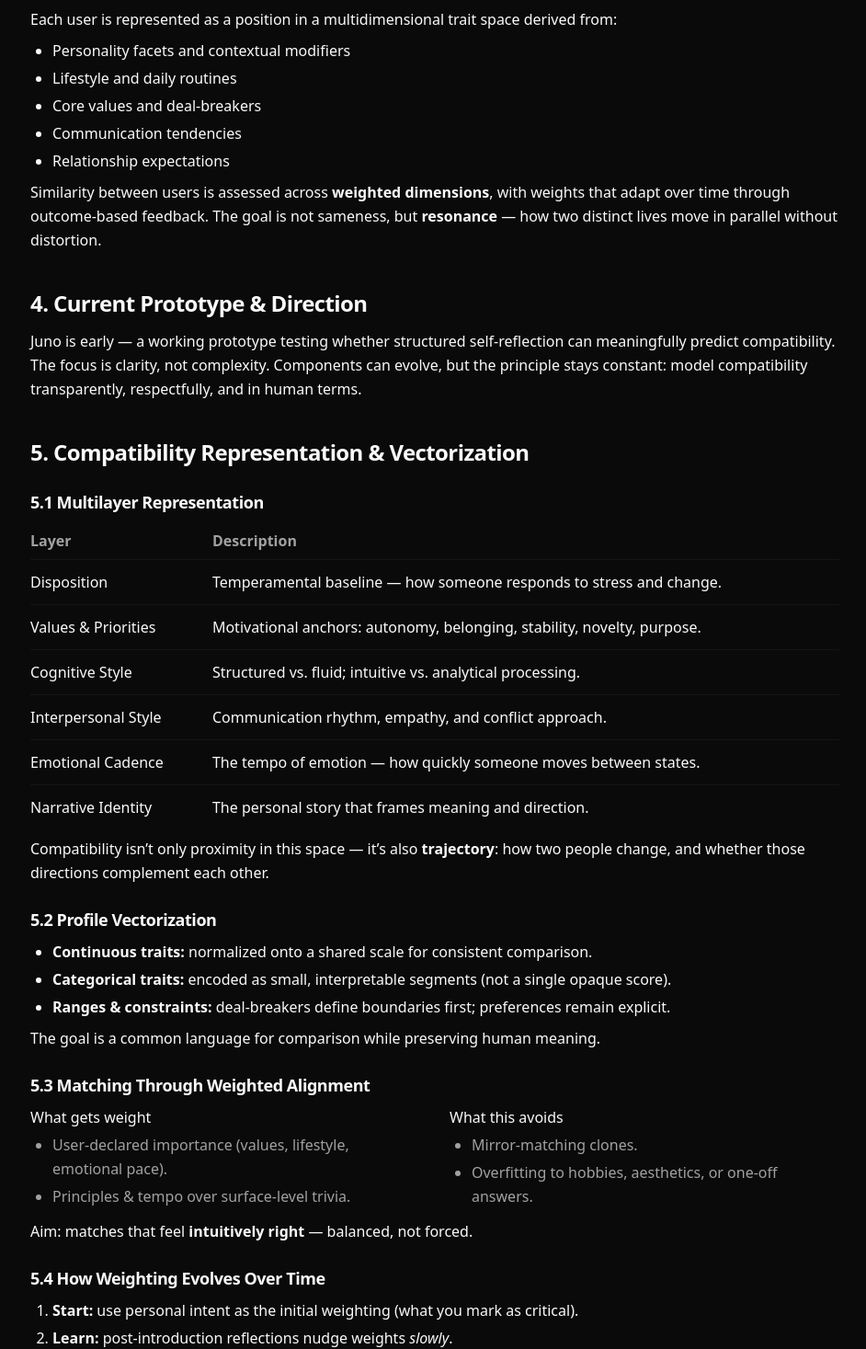
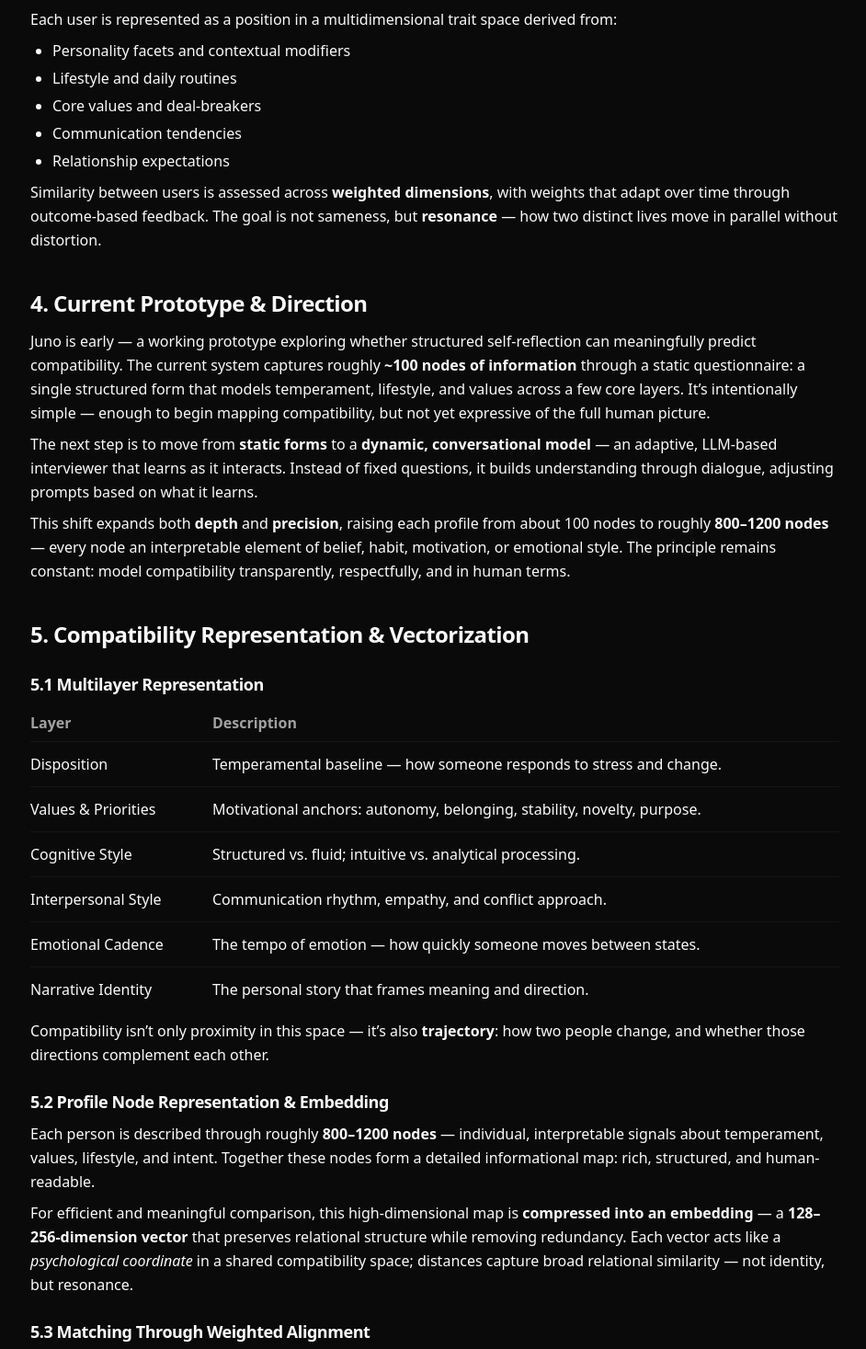
Before and after one commit to MrMilkshake0/ProjectJuno, a React (Vite) app: page /whitepaper in a window 1280 px wide. Shown: the part 1330-2797 px from the top of the page at 92% size, without its empty margins (303-1245 px from the left). Built offline with nearby package versions, Linux system fonts and the light colour scheme; no server answers.

Commit message:
Whitepaper and other changes

```diff
--- a/package.json
+++ b/package.json
@@ -33,6 +33,7 @@
     "class-variance-authority": "^0.7.1",
     "clsx": "^2.1.1",
     "firebase": "^12.2.1",
+    "framer-motion": "^12.23.24",
     "lucide-react": "^0.542.0",
     "next-themes": "^0.4.6",
     "react": "^19.1.1",
--- a/src/pages/WhitepaperPage.tsx
+++ b/src/pages/WhitepaperPage.tsx
@@ -115,7 +115,7 @@ export default function WhitepaperPage() {
               {/* ===== 1. INTRODUCTION ===== */}
               <Section id="introduction" title="1. Introduction">
                 <p className="my-2">
-                  The dating landscape of the 2020s is dominated by platforms built to retain users, not connect them.
+                  The dating landscape of the 2020s is dominated by platforms built to retain users.
                   Modern systems reward addictive usage loops — endless swipes, dopamine cycles, and superficial metrics —
                   while providing little transparency into why matches occur or how compatibility is determined.
                 </p>
@@ -188,9 +188,20 @@ export default function WhitepaperPage() {
               {/* ===== 4. CURRENT PROTOTYPE ===== */}
               <Section id="prototype" title="4. Current Prototype & Direction">
                 <p className="my-2">
-                  Juno is early — a working prototype testing whether structured self-reflection can meaningfully predict
-                  compatibility. The focus is clarity, not complexity. Components can evolve, but the principle stays
-                  constant: model compatibility transparently, respectfully, and in human terms.
+                  Juno is early — a working prototype exploring whether structured self-reflection can meaningfully predict
+                  compatibility. The current system captures roughly <strong>~100 nodes of information</strong> through a static questionnaire:
+                  a single structured form that models temperament, lifestyle, and values across a few core layers. It’s intentionally
+                  simple — enough to begin mapping compatibility, but not yet expressive of the full human picture.
+                </p>
+                <p className="my-2">
+                  The next step is to move from <strong>static forms</strong> to a <strong>dynamic, conversational model</strong> — an adaptive, LLM-based
+                  interviewer that learns as it interacts. Instead of fixed questions, it builds understanding through dialogue,
+                  adjusting prompts based on what it learns.
+                </p>
+                <p className="my-2">
+                  This shift expands both <strong>depth</strong> and <strong>precision</strong>, raising each profile from about 100 nodes to roughly
+                  <strong> 800–1200 nodes</strong> — every node an interpretable element of belief, habit, motivation, or emotional style. The
+                  principle remains constant: model compatibility transparently, respectfully, and in human terms.
                 </p>
               </Section>
 
@@ -230,28 +241,33 @@ export default function WhitepaperPage() {
                   how two people change, and whether those directions complement each other.
                 </p>
 
-                <H3>5.2 Profile Vectorization</H3>
-                <ul className="list-disc pl-6 space-y-1 my-2">
-                  <li><strong>Continuous traits:</strong> normalized onto a shared scale for consistent comparison.</li>
-                  <li><strong>Categorical traits:</strong> encoded as small, interpretable segments (not a single opaque score).</li>
-                  <li><strong>Ranges &amp; constraints:</strong> deal-breakers define boundaries first; preferences remain explicit.</li>
-                </ul>
-                <p className="my-2">The goal is a common language for comparison while preserving human meaning.</p>
+                <H3>5.2 Profile Node Representation & Embedding</H3>
+                <p className="my-2">
+                  Each person is described through roughly <strong>800–1200 nodes</strong> — individual, interpretable signals about
+                  temperament, values, lifestyle, and intent. Together these nodes form a detailed informational map:
+                  rich, structured, and human-readable.
+                </p>
+                <p className="my-2">
+                  For efficient and meaningful comparison, this high-dimensional map is <strong>compressed into an embedding</strong> —
+                  a <strong>128–256-dimension vector</strong> that preserves relational structure while removing redundancy. Each vector
+                  acts like a <em>psychological coordinate</em> in a shared compatibility space; distances capture broad relational
+                  similarity — not identity, but resonance.
+                </p>
 
                 <H3>5.3 Matching Through Weighted Alignment</H3>
                 <div className="grid md:grid-cols-2 gap-x-8 gap-y-2 my-2">
                   <div>
                     <div className="font-medium">What gets weight</div>
                     <ul className="list-disc pl-6 space-y-1 my-1 text-muted-foreground">
-                      <li>User-declared importance (values, lifestyle, emotional pace).</li>
-                      <li>Principles &amp; tempo over surface-level trivia.</li>
+                      <li>Declared importance — what each person says truly matters.</li>
+                      <li>Underlying principles — communication tempo, values, emotional balance.</li>
                     </ul>
                   </div>
                   <div>
                     <div className="font-medium">What this avoids</div>
                     <ul className="list-disc pl-6 space-y-1 my-1 text-muted-foreground">
                       <li>Mirror-matching clones.</li>
-                      <li>Overfitting to hobbies, aesthetics, or one-off answers.</li>
+                      <li>Overfitting to trivia, aesthetics, or one-off answers.</li>
                     </ul>
                   </div>
                 </div>
@@ -259,8 +275,8 @@ export default function WhitepaperPage() {
 
                 <H3>5.4 How Weighting Evolves Over Time</H3>
                 <ol className="list-decimal pl-6 space-y-1 my-2">
-                  <li><strong>Start:</strong> use personal intent as the initial weighting (what you mark as critical).</li>
-                  <li><strong>Learn:</strong> post-introduction reflections nudge weights <em>slowly</em>.</li>
+                  <li><strong>Start:</strong> use declared intent as the initial weighting (what you mark as critical).</li>
+                  <li><strong>Learn:</strong> reflections and outcomes nudge weights <em>slowly</em>, identifying what truly drives connection.</li>
                   <li><strong>Guard:</strong> never override preference; adapt within clear constraints.</li>
                 </ol>
 
@@ -275,6 +291,10 @@ export default function WhitepaperPage() {
 
               {/* ===== 6. DEVELOPMENT PRIORITIES ===== */}
               <Section id="priorities" title="6. Development Priorities">
+                <p className="my-2">
+                  The next phase centers on depth, adaptability, and explainability — moving from static collection to dynamic learning,
+                  then toward systems that can reason about compatibility and communicate those insights clearly.
+                </p>
                 <div className="overflow-x-auto my-2">
                   <table className="w-full border-collapse text-sm md:text-base">
                     <thead>
@@ -286,10 +306,26 @@ export default function WhitepaperPage() {
                     </thead>
                     <tbody>
                       {[
-                        ["Foundation", "Build reliable questionnaire & data capture", "Active"],
-                        ["Clarity", "Create readable, narrative-style results", "In progress"],
-                        ["Matching Prototype", "Surface complementary profiles via weighted alignment", "Planned"],
-                        ["Feedback Loop", "Refine weighting via post-intro reflections", "Planned"],
+                        [
+                          "Dynamic Data Collection",
+                          "Transition from a static questionnaire (~100 nodes) to an adaptive, LLM-based conversational format that expands each profile toward ~800–1200 nodes.",
+                          "Active",
+                        ],
+                        [
+                          "Feature Weighting & Importance Learning",
+                          "Build the system that interprets both current (~100) and future (800–1200) nodes — learning correct feature importance/weights and how they vary by context.",
+                          "In Progress / Later",
+                        ],
+                        [
+                          "Feedback Loops & Interpersonal Weighting",
+                          "Introduce post-introduction feedback and refine not only individual profiles but the relational weights between pairs.",
+                          "Later",
+                        ],
+                        [
+                          "Explainability & Transparency",
+                          "Surface clear, human-readable reasons for matches, showing how specific factors contributed.",
+                          "Later",
+                        ],
                       ].map(([a, b, c], i) => (
                         <tr key={i} className="border-t border-muted/40">
                           <td className="py-3 pr-4 font-medium">{a}</td>
@@ -305,7 +341,7 @@ export default function WhitepaperPage() {
               {/* ===== 7. GROWTH ===== */}
               <Section id="growth" title="7. Growth & Ecosystem">
                 <p className="my-2">
-                  Growth is organic — through belief, conversation, and credibility. A short <strong>“Dating Style Snapshot”</strong> offers an
+                  Growth is organic — through belief, conversation, and credibility. A short <strong>“Dating Questionnaire”</strong> offers an
                   approachable entry point; a private early community shapes the evolution. No ads or gimmicks — just shared intent.
                 </p>
               </Section>
@@ -323,7 +359,7 @@ export default function WhitepaperPage() {
               <Section id="future" title="9. Future Development Path">
                 <ul className="list-disc pl-6 space-y-1 my-2">
                   <li><strong>Dynamic Representations</strong> — evolving profiles that reflect growth over time.</li>
-                  <li><strong>Feedback-Driven Learning</strong> — refining importance weights based on real outcomes.</li>
+                  <li><strong>Feedback-Driven Learning</strong> — refining feature weights and embeddings from real outcomes.</li>
                   <li><strong>Temporal Compatibility</strong> — modeling how life stage and change affect alignment.</li>
                   <li><strong>Cross-Modal Signals</strong> — responsibly adding context (e.g., routine, activity tempo) to improve accuracy.</li>
                 </ul>
@@ -348,13 +384,38 @@ export default function WhitepaperPage() {
 
               {/* ===== 11. AUTHOR ===== */}
               <Section id="author" title="11. Author’s Note">
-                <p className="my-2">[Author’s Note coming soon]</p>
+                <p className="my-2">
+                  I’m Abishek — the person behind Project Juno.
+                </p>
+                <p className="my-2">
+                  This idea has been evolving for years. It’s taken many forms — from early experiments generating
+                  synthetic data to simulate human answers, to exploring whether content patterns from platforms
+                  like TikTok or YouTube could be used to map people’s interests and how those align with others.
+                  Each version has been an attempt to move closer to the kind of matching system I envision for the
+                  future — one that uses data to understand people meaningfully, not manipulate them.
+                </p>
+                <p className="my-2">
+                  I’ve used ChatGPT throughout this process — not just for writing, but as a way to refine my ideas,
+                  test assumptions, and learn how to execute them. It’s helped me translate intuition into structure,
+                  and structure into something buildable. The concepts and direction are my own; AI just helped me
+                  think more clearly and express them better.
+                </p>
+                <p className="my-2">
+                  Project Juno isn’t a finished product. It’s a statement of intent — to build technology that connects
+                  people through alignment, not algorithms built for addiction. <br />
+                  — Abishek, October 2025<br />
+                </p>
               </Section>
 
-              <footer className="mt-10 text-sm text-muted-foreground">
+
+              <footer className="mt-10 text-sm text-muted-foreground space-y-2">
                 <Link to="/questionnaire" className="underline hover:no-underline">
-                  Try the “Dating Style Snapshot”
+                  Try the “Dating Questionnaire”
                 </Link>
+                <p className="text-xs text-muted-foreground/90">
+                <br />
+                  © 2025 Project Juno. All rights reserved. This document is shared for transparency of vision; proprietary technical methods are omitted.
+                </p>
               </footer>
             </div>
           </article>
```
Also changed, not shown: src/pages/AboutPage.tsx (+14 -28 lines), src/pages/FrontPage.tsx (+9 -2 lines), src/styles/index.css (+37 -0 lines), 1 other file (tests, documents, lock files or other folders).
